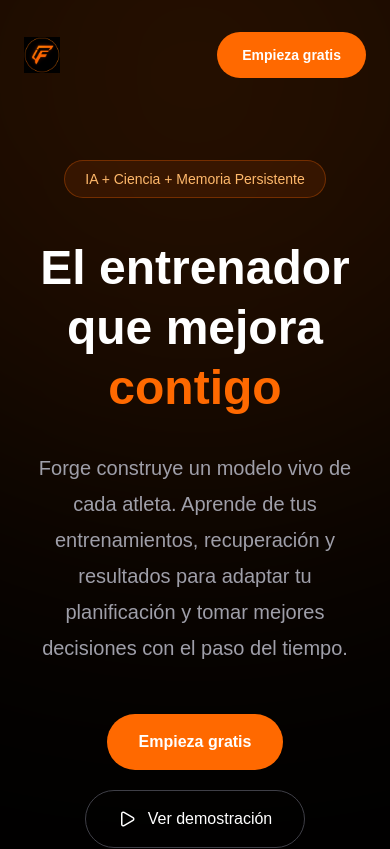
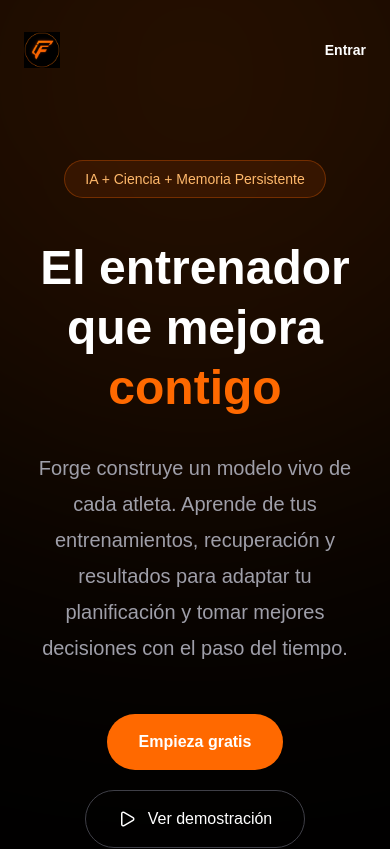
Before and after one commit to airanvlz-6/formapro, a Next.js app: page / in a window 390 px wide. Shown: the top 849 px of the page. Built offline with nearby package versions, Linux system fonts and the light colour scheme.

Commit message:
fix navbar movil: mostrar Entrar visible, Empieza gratis queda en el Hero

```diff
--- a/components/Navbar.tsx
+++ b/components/Navbar.tsx
@@ -11,8 +11,8 @@ export default function Navbar() {
       </div>
 
       <div className="flex items-center gap-4">
-        <a href="/app" className="hidden sm:block text-sm text-zinc-300 hover:text-white transition">Entrar</a>
-        <a href="/app" className="rounded-full border border-orange-500/30 bg-orange-500 px-6 py-3 text-sm font-semibold transition hover:bg-orange-400">
+        <a href="/app" className="text-sm font-semibold text-white transition hover:text-orange-400 sm:font-normal sm:text-zinc-300">Entrar</a>
+        <a href="/app" className="hidden sm:block rounded-full border border-orange-500/30 bg-orange-500 px-6 py-3 text-sm font-semibold transition hover:bg-orange-400">
           Empieza gratis
         </a>
       </div>
```
